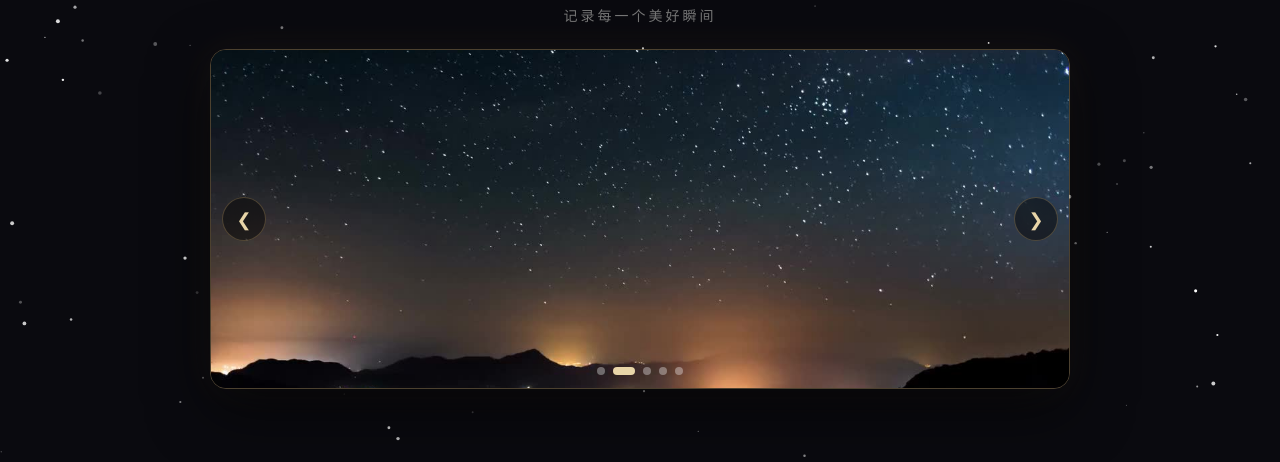
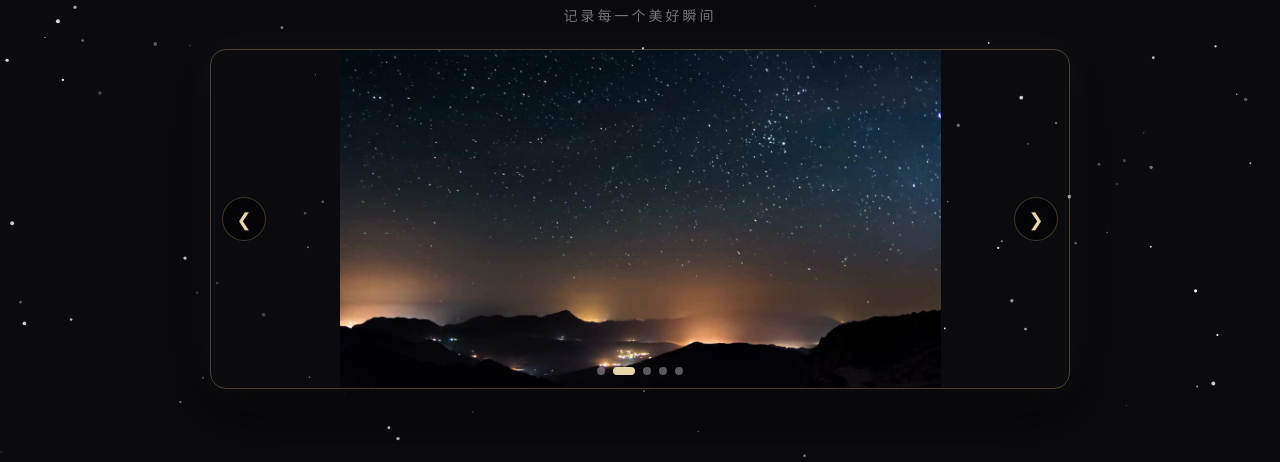
Before and after one commit to gethtml123/photo-album, a plain HTML site: page index.html in a window 1280 px wide. Shown: the part 89-551 px from the top of the page. Drawn offline with nearby package versions, Linux system fonts and the light colour scheme.

Commit message:
轮播图照片完整显示不裁剪

```diff
--- a/index.html
+++ b/index.html
@@ -100,8 +100,9 @@ body {
 .carousel-slide {
   position: absolute;
   inset: 0;
-  background-size: cover;
+  background-size: contain;
   background-position: center;
+  background-repeat: no-repeat;
   transition: opacity 0.6s ease;
 }
 
```
Also changed, not shown: 时光相册.html (+2 -1 lines).
